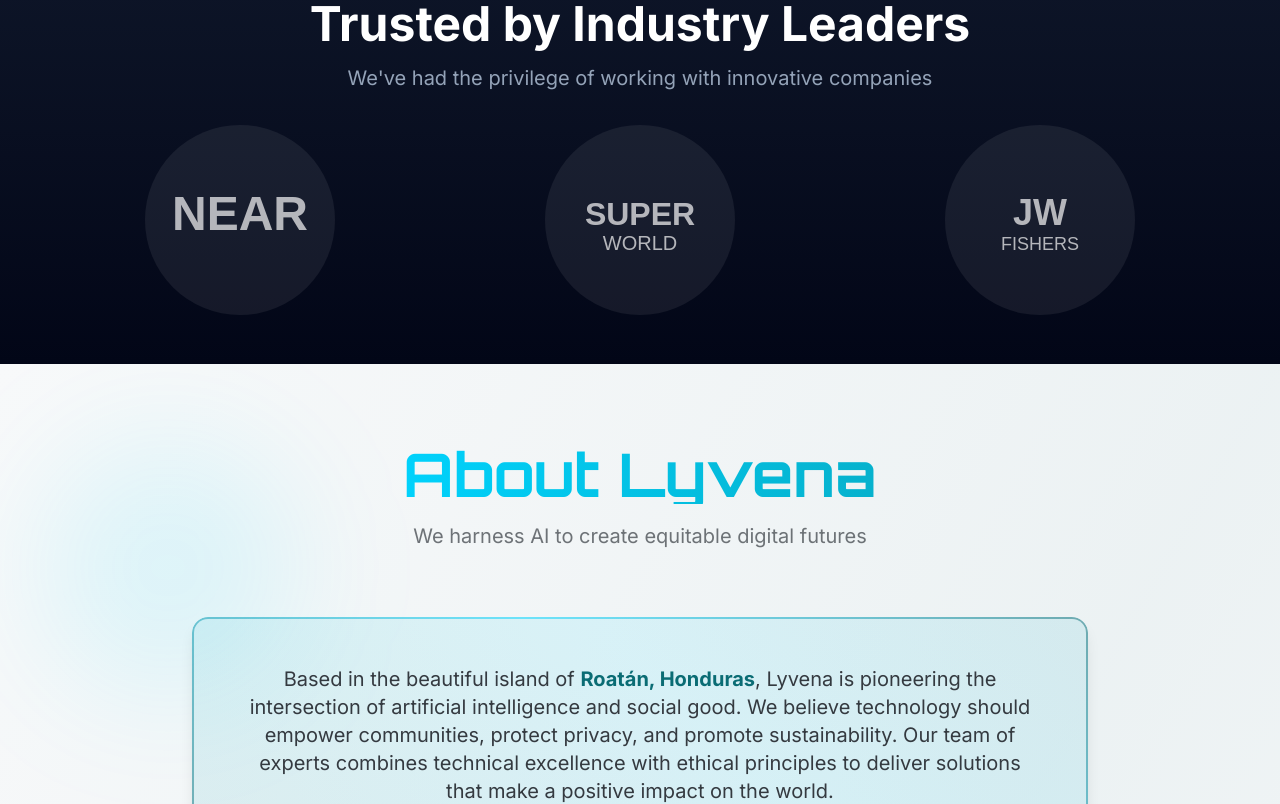
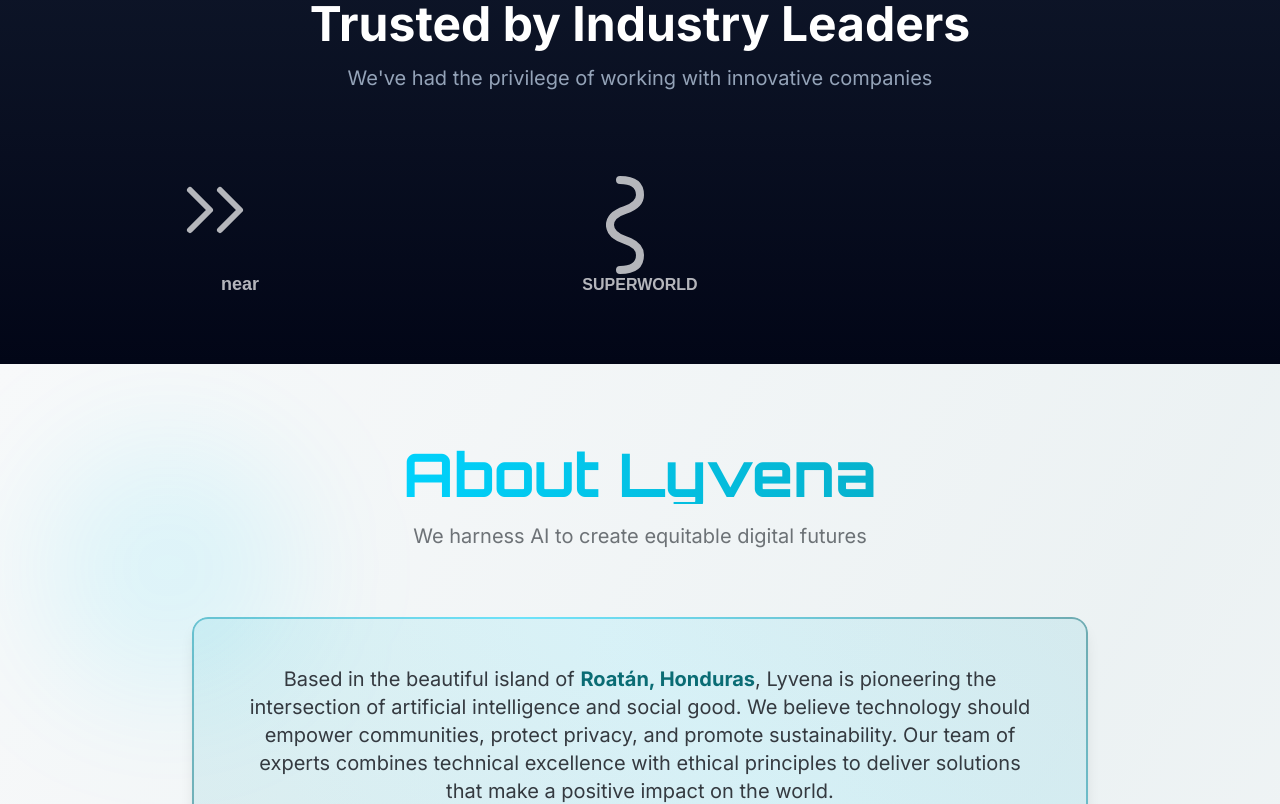
Before and after one commit to Lyvena/Lyvena, a Next.js app: page / in a window 1280 px wide. Shown: the part 4080-4884 px from the top of the page. Built offline with nearby package versions, Linux system fonts and the light colour scheme.

Commit message:
Update client logos: SuperWorld and NEAR Protocol with new designs, remove JW Fishers

```diff
--- a/components/Clients.tsx
+++ b/components/Clients.tsx
@@ -13,11 +13,6 @@ export default function Clients() {
       name: 'SuperWorldapp',
       logo: '/logos/superworldapp.svg',
       url: 'https://superworldapp.com'
-    },
-    {
-      name: 'JWFishers',
-      logo: '/logos/jwfishers.svg',
-      url: 'https://jwfishers.com'
     }
   ]
 
```
Also changed, not shown: public/logos/near-protocol.svg, public/logos/superworldapp.svg.
